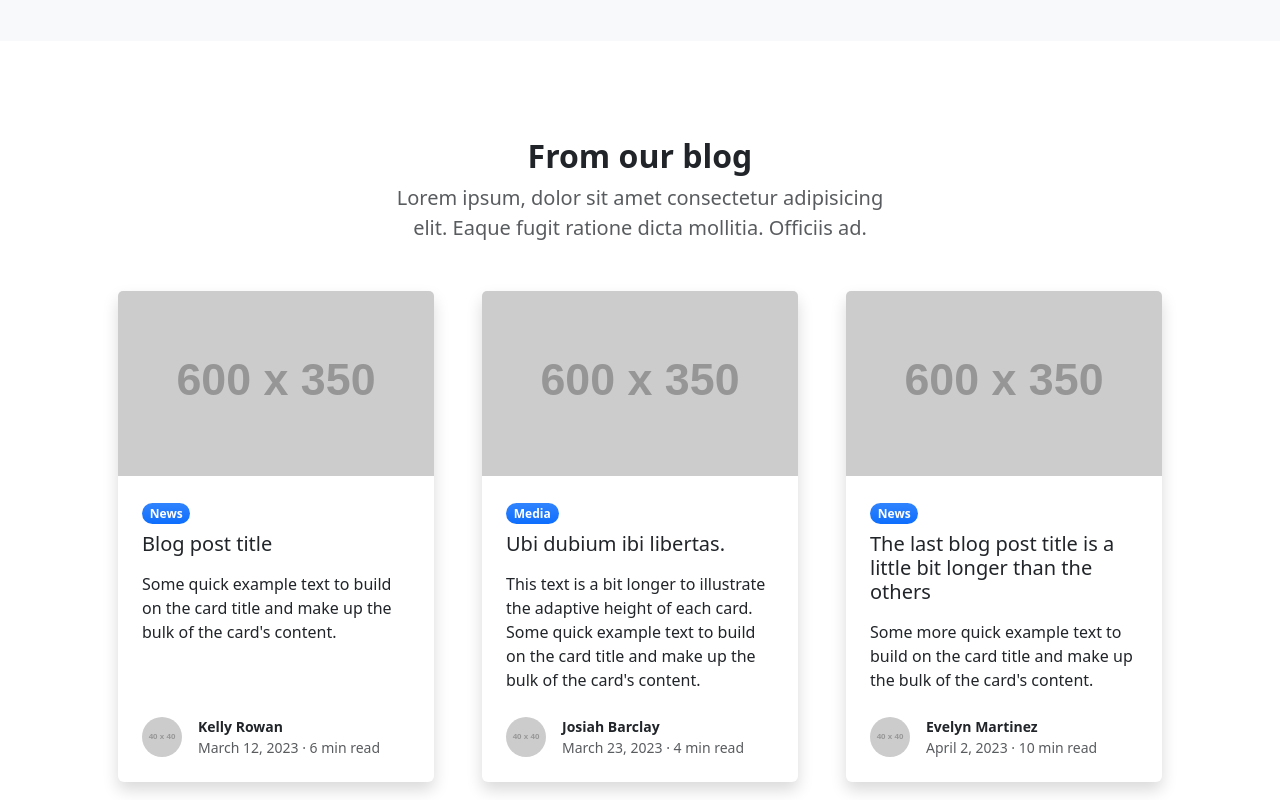
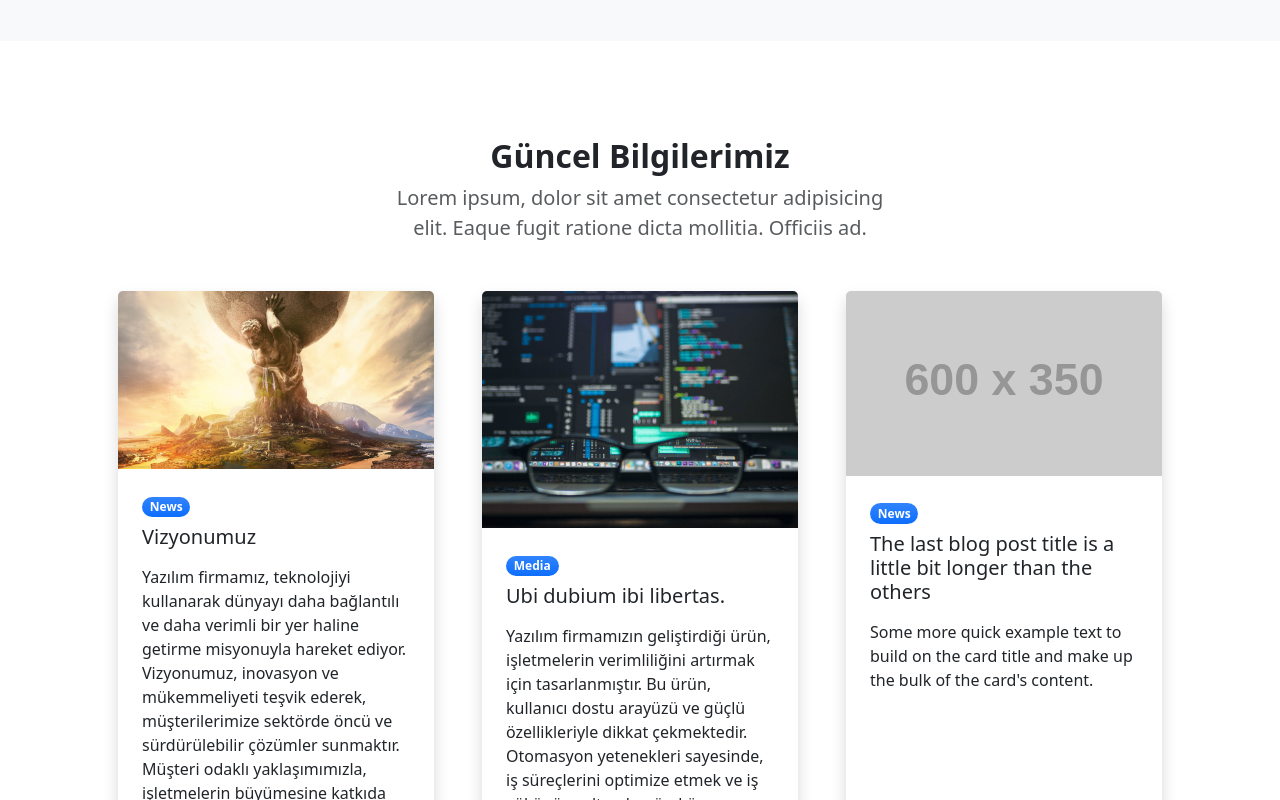
Before and after one commit to Tunahanad/atlas, a plain HTML site: page index.html in a window 1280 px wide. Shown: the part 1120-1920 px from the top of the page. Drawn offline with nearby package versions, Linux system fonts and the light colour scheme; placeholder pictures from the web are drawn by us.

Commit message:
end of the project

```diff
--- a/index.html
+++ b/index.html
@@ -151,7 +151,7 @@
           <div class="row gx-5 justify-content-center">
               <div class="col-lg-8 col-xl-6">
                   <div class="text-center">
-                      <h2 class="fw-bolder">From our blog</h2>
+                      <h2 class="fw-bolder">Güncel Bilgilerimiz</h2>
                       <p class="lead fw-normal text-muted mb-5">Lorem ipsum, dolor sit amet consectetur adipisicing elit. Eaque fugit ratione dicta mollitia. Officiis ad.</p>
                   </div>
               </div>
@@ -159,19 +159,19 @@
           <div class="row gx-5">
               <div class="col-lg-4 mb-5">
                   <div class="card h-100 shadow border-0">
-                      <img class="card-img-top" src="https://dummyimage.com/600x350/ced4da/6c757d" alt="..." />
+                      <img class="card-img-top" src="image/6875297.jpg" alt="..." />
                       <div class="card-body p-4">
                           <div class="badge bg-primary bg-gradient rounded-pill mb-2">News</div>
-                          <a class="text-decoration-none link-dark stretched-link" href="#!"><h5 class="card-title mb-3">Blog post title</h5></a>
-                          <p class="card-text mb-0">Some quick example text to build on the card title and make up the bulk of the card's content.</p>
+                          <a class="text-decoration-none link-dark stretched-link" href="#!"><h5 class="card-title mb-3">Vizyonumuz</h5></a>
+                          <p class="card-text mb-0">Yazılım firmamız, teknolojiyi kullanarak dünyayı daha bağlantılı ve daha verimli bir yer haline getirme misyonuyla hareket ediyor. Vizyonumuz, inovasyon ve mükemmeliyeti teşvik ederek, müşterilerimize sektörde öncü ve sürdürülebilir çözümler sunmaktır. Müşteri odaklı yaklaşımımızla, işletmelerin büyümesine katkıda bulunmak ve onların dijital dönüşümünü desteklemek istiyoruz. Global ölçekte etkili bir teknoloji lideri olma hedefi doğrultusunda, sürdürülebilirlik ve toplumsal sorumluluk ilkelerini benimsemekteyiz. Yazılım dünyasında en son trendleri takip ederek, gelecekteki teknolojik gelişmeleri öngörmek ve bu doğrultuda yenilikçi çözümler sunmak, firmamızın vizyonunun temelini oluşturmaktadır.</p>
                       </div>
                       <div class="card-footer p-4 pt-0 bg-transparent border-top-0">
                           <div class="d-flex align-items-end justify-content-between">
                               <div class="d-flex align-items-center">
                                   <img class="rounded-circle me-3" src="https://dummyimage.com/40x40/ced4da/6c757d" alt="..." />
                                   <div class="small">
-                                      <div class="fw-bold">Kelly Rowan</div>
-                                      <div class="text-muted">March 12, 2023 &middot; 6 min read</div>
+                                      <div class="fw-bold">Recep Ertaş</div>
+                                      <div class="text-muted">Mart 12, 2023 &middot; 6 min read</div>
                                   </div>
                               </div>
                           </div>
@@ -180,11 +180,11 @@
               </div>
               <div class="col-lg-4 mb-5">
                   <div class="card h-100 shadow border-0">
-                      <img class="card-img-top" src="https://dummyimage.com/600x350/adb5bd/495057" alt="..." />
+                      <img class="card-img-top" src="image/4635741.png" alt="..." />
                       <div class="card-body p-4">
                           <div class="badge bg-primary bg-gradient rounded-pill mb-2">Media</div>
                           <a class="text-decoration-none link-dark stretched-link" href="#!"><h5 class="card-title mb-3">Ubi dubium ibi libertas.</h5></a>
-                          <p class="card-text mb-0">This text is a bit longer to illustrate the adaptive height of each card. Some quick example text to build on the card title and make up the bulk of the card's content.</p>
+                          <p class="card-text mb-0">Yazılım firmamızın geliştirdiği ürün, işletmelerin verimliliğini artırmak için tasarlanmıştır. Bu ürün, kullanıcı dostu arayüzü ve güçlü özellikleriyle dikkat çekmektedir. Otomasyon yetenekleri sayesinde, iş süreçlerini optimize etmek ve iş yükünü azaltmak mümkün olmaktadır. Güçlü analiz ve raporlama özellikleri, verileri anlamak ve stratejik kararlar almak için değerli bir araç sunar. Ürün, farklı sektörler ve işletme büyüklükleri için özelleştirilebilir ve uyarlanabilir. Güvenlik odaklı bir yaklaşım ile verilerin korunması ve gizliliğin sağlanması önceliklidir. Mobil uyumluluk sayesinde, kullanıcılar herhangi bir cihazdan erişebilir ve işlerini takip edebilirler. Ürün, sürekli güncellemeler ve müşteri destek hizmetleri ile desteklenmektedir. İşletmeler için maliyet tasarrufu sağlayarak, yatırımın hızla geri dönmesini mümkün kılar. Yazılım firmamızın ürünü, iş dünyasında rekabet avantajı elde etmek isteyen her tür işletme için ideal bir çözümdür..</p>
                       </div>
                       <div class="card-footer p-4 pt-0 bg-transparent border-top-0">
                           <div class="d-flex align-items-end justify-content-between">
--- /dev/null
+++ b/styl.css
@@ -0,0 +1,8 @@
+*{margin: 0;
+  padding: 0;
+  text-decoration: none;
+}
+.main-form{padding-top:10rem;
+  width: 70rem;
+
+}
```
Also changed, not shown: contack.html (+15 -21 lines), image/4635741.png (added), image/6875297.jpg (added).
